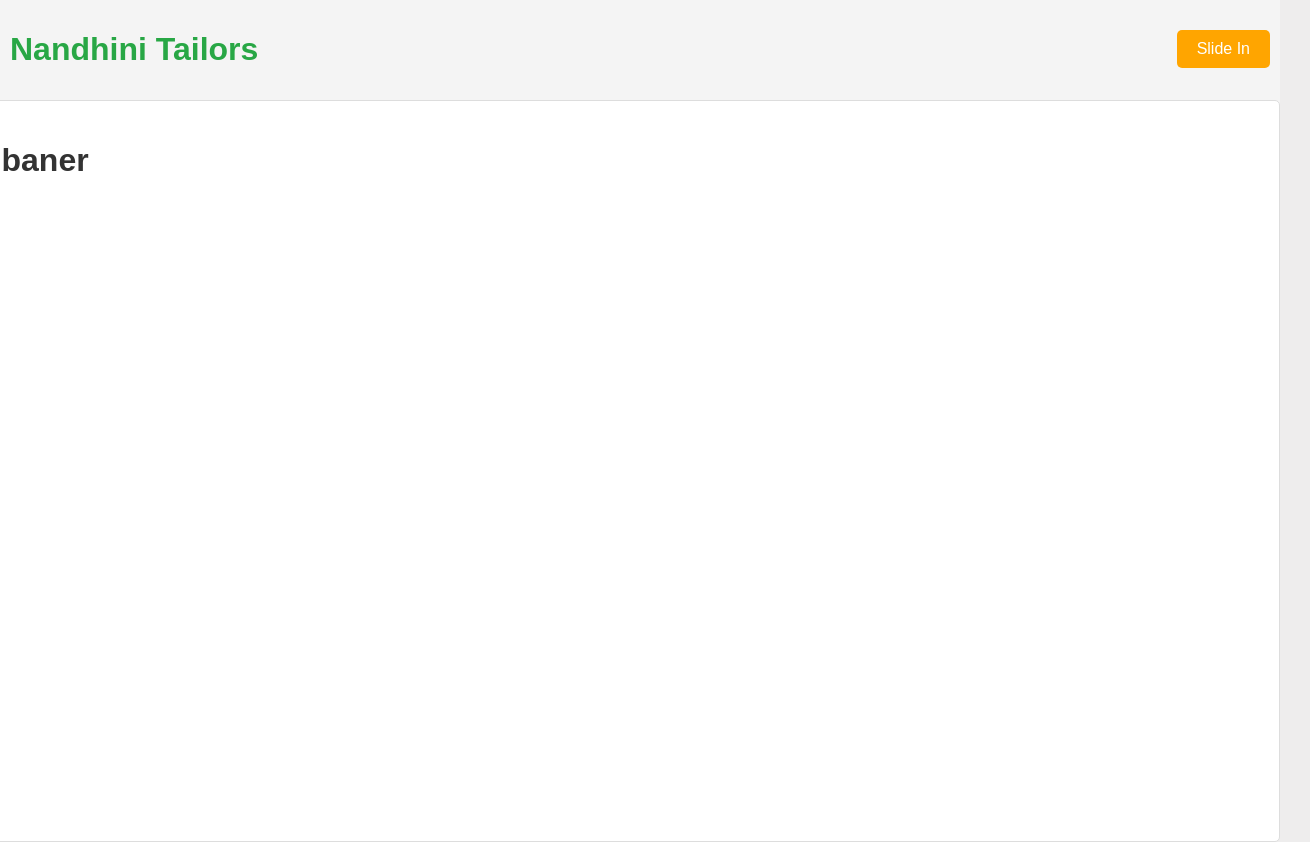
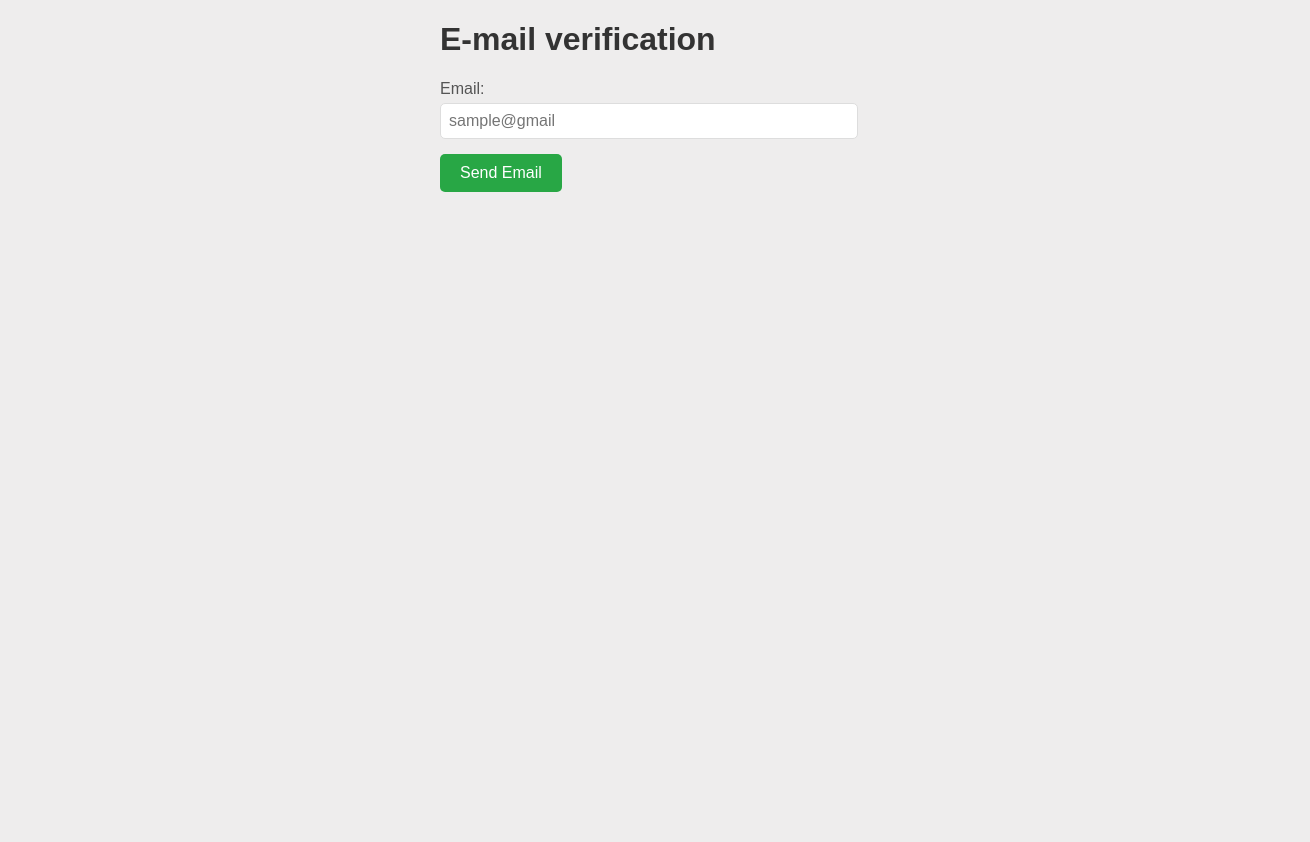
Before and after one commit to P-Mukesh-kumar/nandhini_tailors_front, a React (Create React App) app: page /admin in a window 1280 px wide. Shown: the whole page, 1310 px wide, since content can reach past the window. After the commit the page ends 800 px from the top, so only its background shows below. Built offline with nearby package versions, Linux system fonts and the light colour scheme.

Commit message:
error correct

```diff
--- a/src/components/Admin.js
+++ b/src/components/Admin.js
@@ -1,8 +1,8 @@
-import React, { useState,useEffect } from 'react';
+import React, { useState } from 'react';
 import './Admin.css'
 import { FontAwesomeIcon } from '@fortawesome/react-fontawesome';
 import { faKey } from '@fortawesome/free-solid-svg-icons';
-import axios from 'axios';
+// import axios from 'axios';
 const  Admin = () => {
     const [email, setEmail] = useState('');
     const [otp, setOtp] = useState('');
@@ -25,7 +25,7 @@ const  Admin = () => {
       });
 
      console.log(response);
-     if (response.ok==true){
+     if (response.ok===true){
         setIsEmailSent(true);
      }
 
@@ -47,7 +47,7 @@ const  Admin = () => {
       });
 
       console.log(response);
-      if (response.ok==true){
+      if (response.ok===true){
         setIsOtpVerified(true);
       }
 
@@ -81,7 +81,7 @@ const  Admin = () => {
 
   return (
     <div className='body'>
-      {isEmailSent ? (
+      {!isEmailSent ? (
         <div className='boxEmail'>
         <form onSubmit={handleEmailSubmit} className='form'>
         <h1>E-mail verification</h1>
@@ -101,7 +101,7 @@ const  Admin = () => {
           </div>
         </form>
         </div>
-      ) : isOtpVerified ? (
+      ) : !isOtpVerified ? (
         <div className='boxOTP'>
         <form onSubmit={handleOtpSubmit} className='formOTP'>
         <h1>Enter your OTP  </h1>
```
